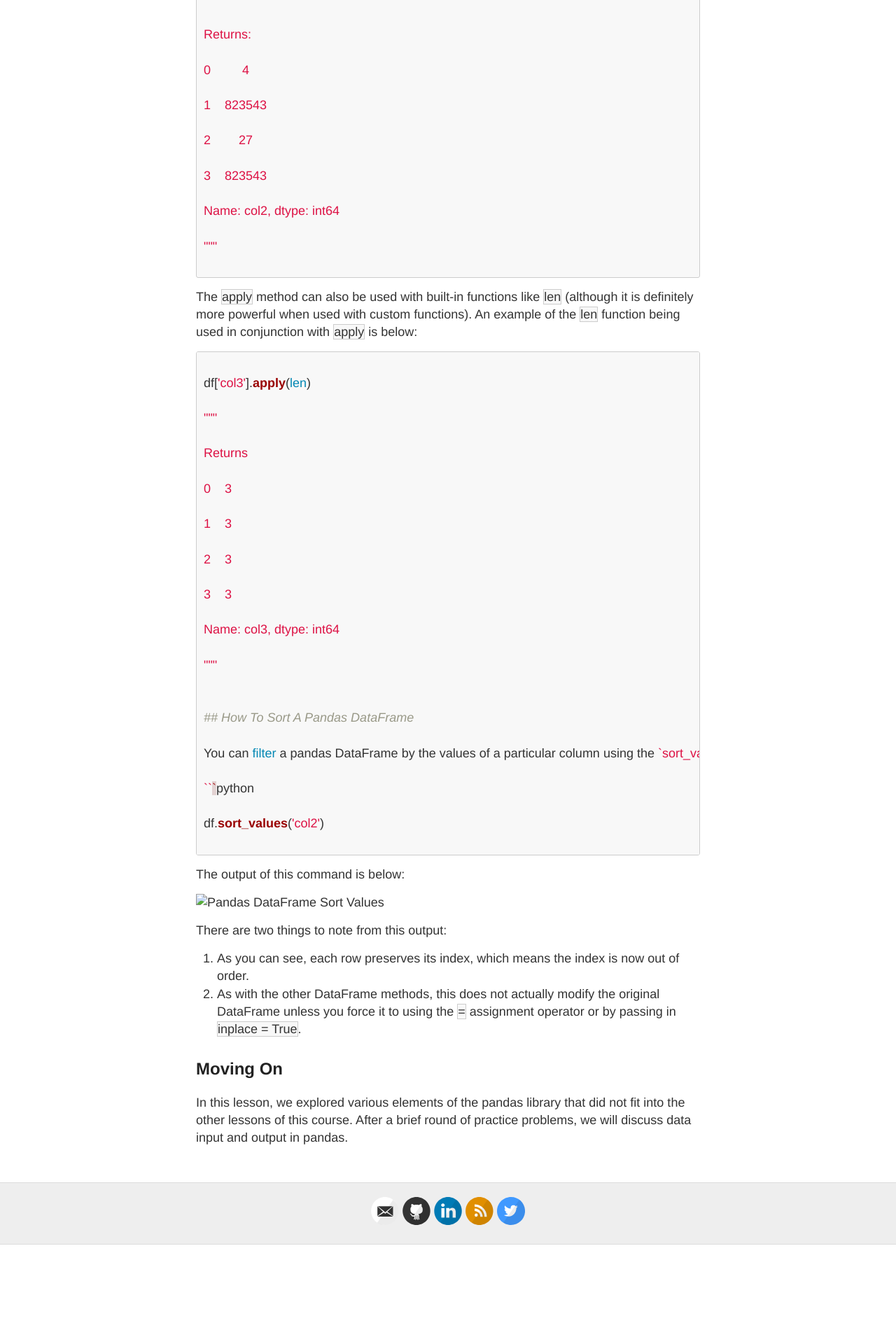
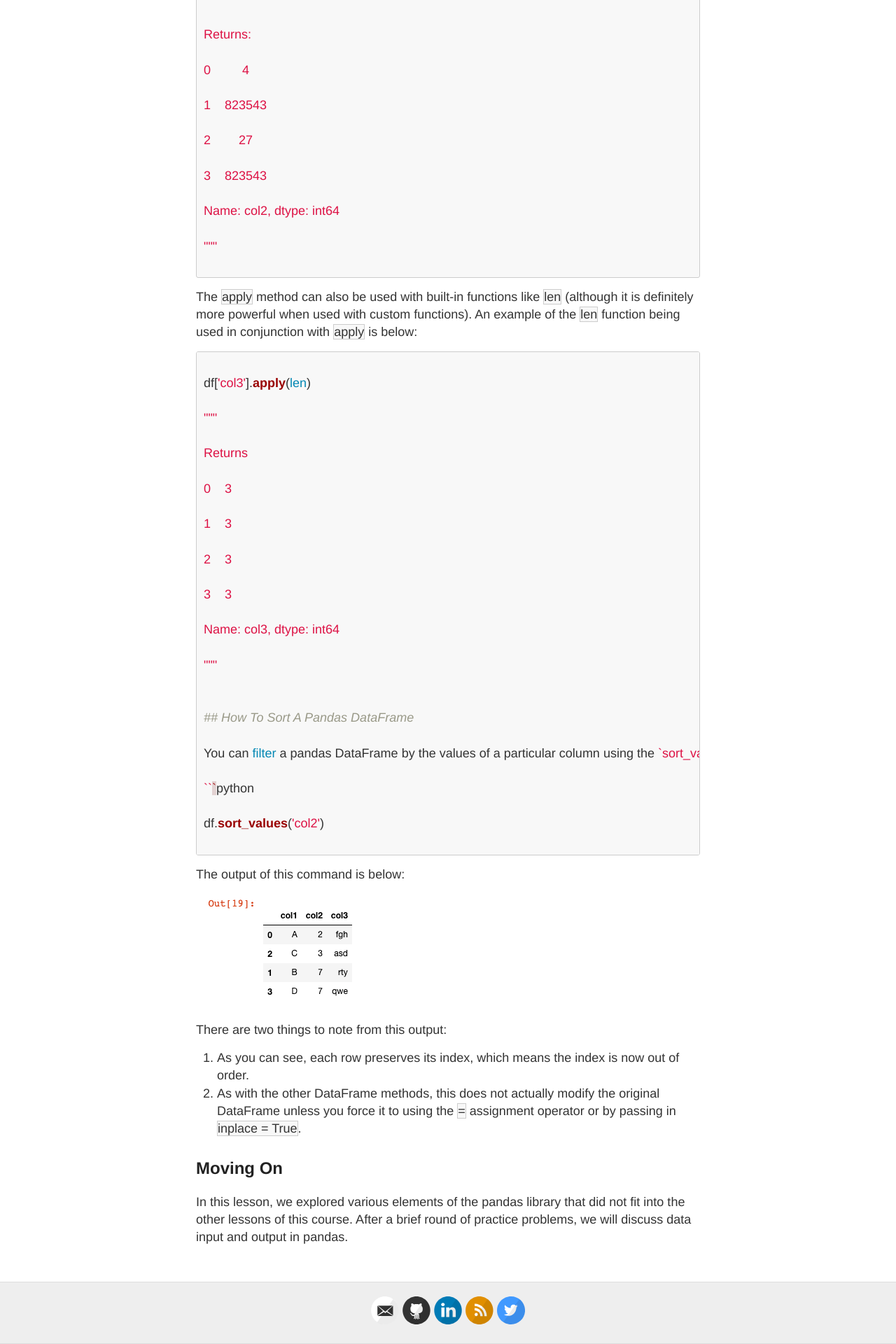
Before and after one commit to rosyberti/website, a Jekyll site: the page built from advanced-python/pandas-common-operations.md, in a window 1280 px wide. Shown: the part 2609-4529 px from the top of the page at 70% size. Built offline with Jekyll 4.4.1, drawn with Linux system fonts in a browser that asks for light colours; before the commit the page ends 4387 px from its top, so only the background shows below that.

Commit message:
fixed image URL

```diff
--- a/advanced-python/pandas-common-operations.md
+++ b/advanced-python/pandas-common-operations.md
@@ -154,7 +154,7 @@ df.sort_values('col2')
 
 The output of this command is below:
 
-![Pandas DataFrame Sort Values]({{ site.baseurl }}/images/advanced-python/common-pandas-operations/pandas-dataframe-sort-values.png)
+![Pandas DataFrame Sort Values]({{ site.baseurl }}/images/advanced-python/common-operations-pandas/pandas-dataframe-sort-values.png)
 
 There are two things to note from this output:
 
```
